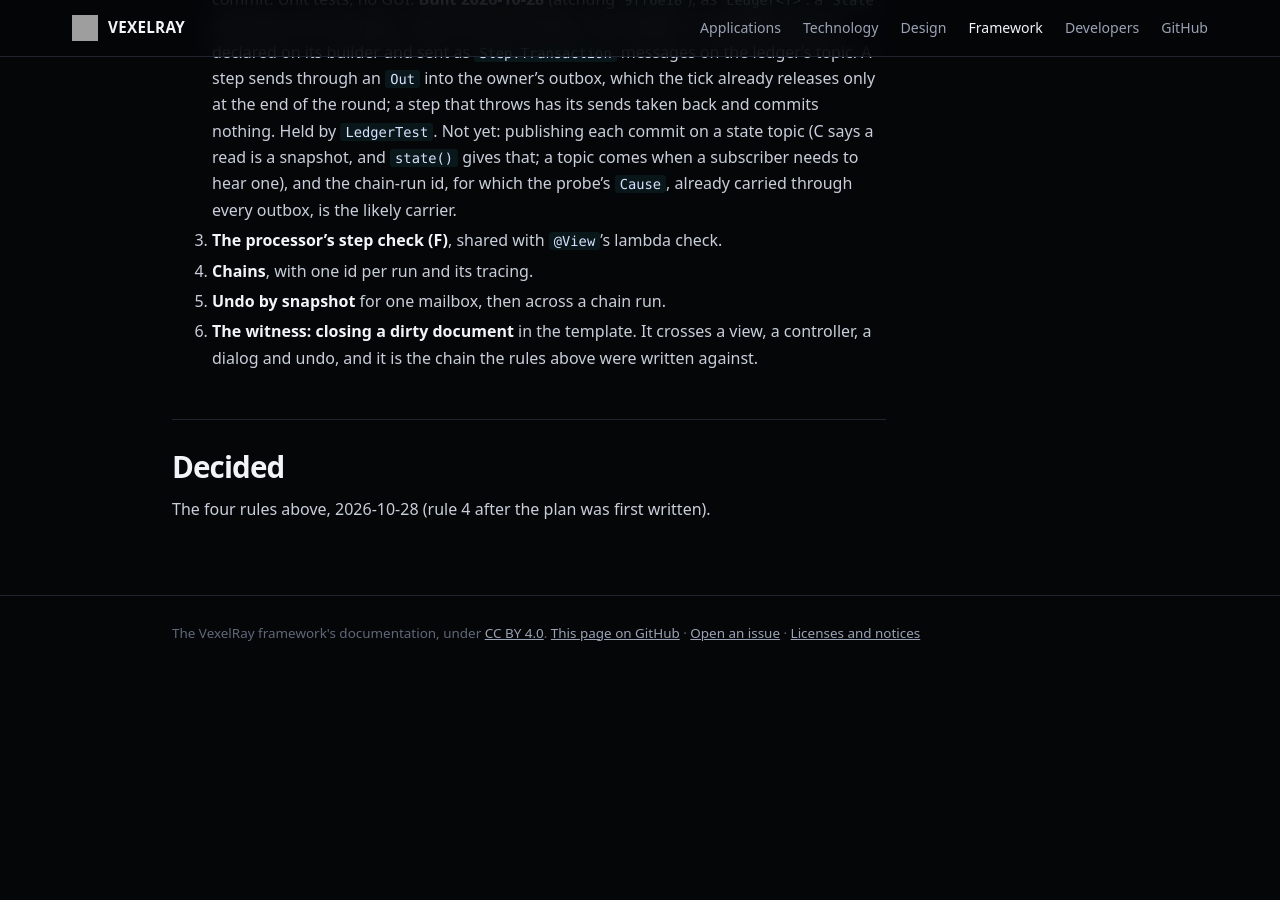
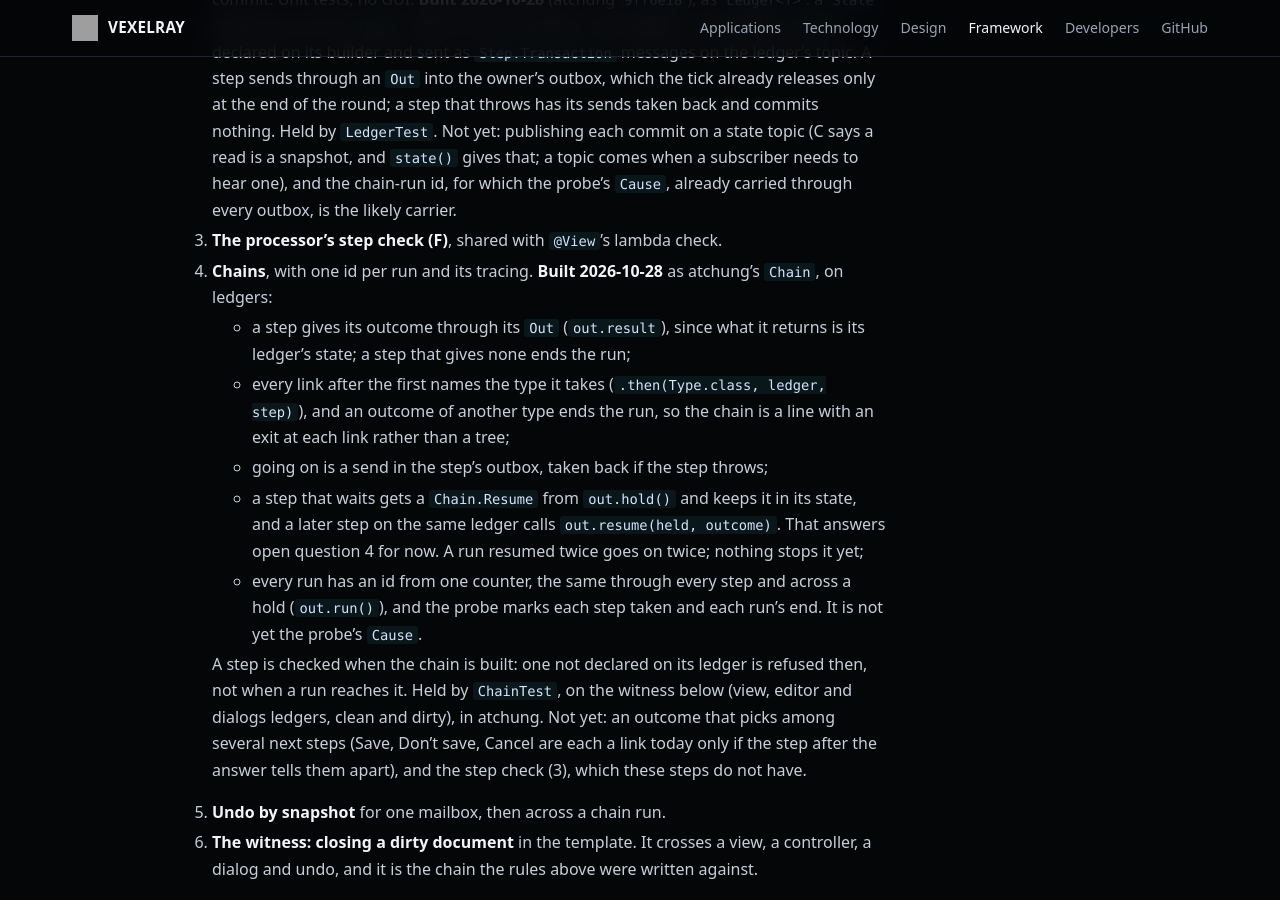
Before and after one commit to sibarum/vexelray-framework, a Jekyll site: the page built from docs/plans/chains.md, in a window 1280 px wide and 900 px high, scrolled down 6021 px. Built offline with Jekyll 4.4.1, drawn with Linux system fonts in a browser that asks for light colours; our own code applies the rules of GitHub Pages for plain Markdown files; before the commit the page ends 6711 px from its top, so only the background shows below that.

Commit message:
Chains plan: step 4 built, as atchung's Chain
Co-Authored-By: Claude Opus 5.5 <noreply@anthropic.com>

```diff
--- a/docs/plans/chains.md
+++ b/docs/plans/chains.md
@@ -190,7 +190,22 @@ Each step lands on its own and leaves the suites green.
    comes when a subscriber needs to hear one), and the chain-run id, for which the probe's `Cause`, already carried
    through every outbox, is the likely carrier.
 3. **The processor's step check (F)**, shared with `@View`'s lambda check.
-4. **Chains**, with one id per run and its tracing.
+4. **Chains**, with one id per run and its tracing. **Built 2026-10-28** as atchung's `Chain`, on ledgers:
+   - a step gives its outcome through its `Out` (`out.result`), since what it returns is its ledger's state; a step
+     that gives none ends the run;
+   - every link after the first names the type it takes (`.then(Type.class, ledger, step)`), and an outcome of
+     another type ends the run, so the chain is a line with an exit at each link rather than a tree;
+   - going on is a send in the step's outbox, taken back if the step throws;
+   - a step that waits gets a `Chain.Resume` from `out.hold()` and keeps it in its state, and a later step on the same
+     ledger calls `out.resume(held, outcome)`. That answers open question 4 for now. A run resumed twice goes on twice;
+     nothing stops it yet;
+   - every run has an id from one counter, the same through every step and across a hold (`out.run()`), and the
+     probe marks each step taken and each run's end. It is not yet the probe's `Cause`.
+
+   A step is checked when the chain is built: one not declared on its ledger is refused then, not when a run reaches
+   it. Held by `ChainTest`, on the witness below (view, editor and dialogs ledgers, clean and dirty), in atchung.
+   Not yet: an outcome that picks among several next steps (Save, Don't save, Cancel are each a link today only if
+   the step after the answer tells them apart), and the step check (3), which these steps do not have.
 5. **Undo by snapshot** for one mailbox, then across a chain run.
 6. **The witness: closing a dirty document** in the template. It crosses a view, a controller, a dialog and undo,
    and it is the chain the rules above were written against.
```
